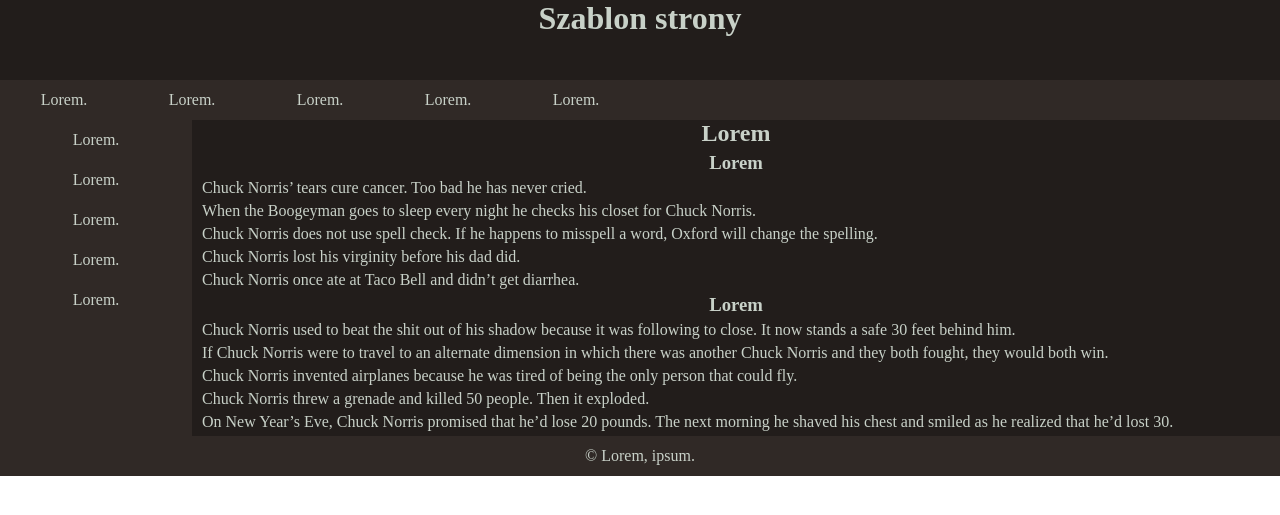
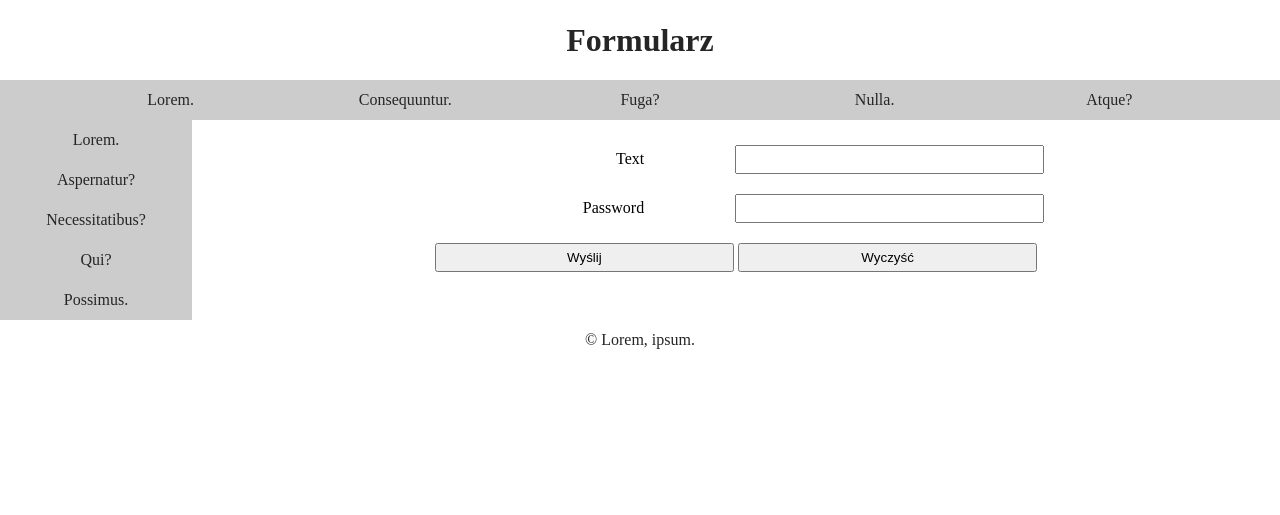
Before and after one commit to minigun20050/testrepo, a PHP site: page / in a window 1280 px wide. Shown: the top 515 px of the page. Run offline with PHP 8.4, Linux system fonts and the light colour scheme.

Commit message:
Add files via upload

```diff
--- a/index.html
+++ b/index.html
@@ -8,53 +8,54 @@
 </head>
 <body>
     <header>
-        <h1>Szablon strony</h1>
+        <h1>Formularz</h1>
     </header>
     <nav>
         <ul>
             <li><a href="#">Lorem.</a></li>
-            <li><a href="#">Lorem.</a></li>
-            <li><a href="#">Lorem.</a></li>
-            <li><a href="#">Lorem.</a></li>
-            <li><a href="#">Lorem.</a></li>
+            <li><a href="#">Consequuntur.</a></li>
+            <li><a href="#">Fuga?</a></li>
+            <li><a href="#">Nulla.</a></li>
+            <li><a href="#">Atque?</a></li>
         </ul>
     </nav>
     <main>
         <aside>
             <ul>
                 <li><a href="#">Lorem.</a></li>
-                <li><a href="#">Lorem.</a></li>
-                <li><a href="#">Lorem.</a></li>
-                <li><a href="#">Lorem.</a></li>
-                <li><a href="#">Lorem.</a></li>
+                <li><a href="#">Aspernatur?</a></li>
+                <li><a href="#">Necessitatibus?</a></li>
+                <li><a href="#">Qui?</a></li>
+                <li><a href="#">Possimus.</a></li>
             </ul>
         </aside>
         <article>
-            <header>
-                <h2>Lorem</h2>
-            </header>
-            <section>
-                <header>
-                    <h3>Lorem</h3>
-                </header>
-                <p>Chuck Norris’ tears cure cancer. Too bad he has never cried.</p>
-                <p>When the Boogeyman goes to sleep every night he checks his closet for Chuck Norris.</p>
-                <p>Chuck Norris does not use spell check. If he happens to misspell a word, Oxford will change the spelling.</p>
-                <p>Chuck Norris lost his virginity before his dad did.</p>
-                <p>Chuck Norris once ate at Taco Bell and didn’t get diarrhea.</p>
-            </section>
-            <section>
-                <header>
-                    <h3>Lorem</h3>
-                </header>
-                <p>Chuck Norris used to beat the shit out of his shadow because it was following to close. It now stands a safe 30 feet behind him.</p>
-                <p>If Chuck Norris were to travel to an alternate dimension in which there was another Chuck Norris and they both fought, they would both win.</p>
-                <p>Chuck Norris invented airplanes because he was tired of being the only person that could fly.</p>
-                <p>Chuck Norris threw a grenade and killed 50 people. Then it exploded.</p>
-                <p>On New Year’s Eve, Chuck Norris promised that he’d lose 20 pounds. The next morning he shaved his chest and smiled as he realized that he’d lost 30.</p>
-            </section>
+            <form action="index.html" method="get">
+                <div class="form-field">
+                    <div class="form-label">
+                        <label for="pole-1">Text</label>
+                    </div>
+                    <div class="form-input">
+                        <input type="text" name="pole-1" id="pole-1">
+                    </div>
+                </div>
+                <div class="form-field">
+                    <div class="form-label">
+                        <label for="pole-2">Password</label>
+                    </div>
+                    <div class="form-input">
+                        <input type="password" name="pole-2" id="pole-2">
+                    </div>
+                </div>
+                <div class="form-buttons">
+                    <input type="submit" value="Wyślij">
+                    <input type="reset" value="Wyczyść">
+                </div>
+            </form>
         </article>
     </main>
-    <footer>&copy Lorem, ipsum.</footer>
+    <footer>
+        &copy; Lorem, ipsum.
+    </footer>
 </body>
 </html>
--- a/style.css
+++ b/style.css
@@ -6,35 +6,38 @@
 
 body > header {
     height: 10vh;
-    line-height: 10hv;
-    background-color: rgb(34, 29, 27);
-    color: rgb(200, 209, 200);
 }
 body > header > h1 {
+    line-height: 10vh;
     text-align: center;
+    color: #252525;
 }
-
-nav {
-    background-color: rgb(48, 41, 38);
+body > nav {
     min-height: 5vh;
+    background-color: #ccc;
 }
-nav > ul {
+body > nav > ul {
     display: flex;
     flex-direction: row;
+    align-items: center;
+    justify-content: space-evenly;
     list-style-type: none;
 }
-nav > ul > li {
-    width: 10vw;
+body > nav > ul > li {
+width: 10vw;
+line-height: 5vh;
 }
-nav a {
+body > nav > ul > li a {
     display: block;
+    text-align: center;
+    text-decoration: none;
+    color: #252525;
+}
+body > footer {
+    text-align: center;
+    height: 5vh;
     line-height: 5vh;
-    text-decoration: none;
-    text-align: center;
-    color: rgb(200, 209, 200);
-}
-nav a:hover {
-    background-color: rgb(88, 76, 71);
+    color: #252525;
 }
 
 main {
@@ -42,48 +45,60 @@ main {
 }
 main > aside {
     width: 15vw;
-    background-color: rgb(48, 41, 38);
+    background-color: #ccc;
 }
 main > aside > ul {
     display: flex;
     flex-direction: column;
+    align-items: center;
+    align-content: space-evenly;
     list-style-type: none;
 }
 main > aside > ul > li {
     width: 100%;
+    line-height: 5vh;
 }
-main > aside a {
+main > aside > ul > li a {
     display: block;
-    line-height: 5vh;
+    text-align: center;
     text-decoration: none;
-    text-align: center;
-    color: rgb(200, 209, 200);
-}
-main > aside a:hover {
-    background-color: rgb(88, 76, 71);
+    color: #252525;
 }
 main > article {
     width: 85vw;
-    background-color: rgb(34, 29, 27);
-    color: rgb(200, 209, 200);
 }
-main > article h2, main > article h3 {
+main > article > form {
+    margin: auto;
+    margin-top: 15px;
+    margin-bottom: 15px;
+    width: 60vw;
+}
+main > article > form .form-field {
+    display: flex;
+    flex-direction: row;
+}
+main > article > form .form-field > .form-label {
+    width: 40%;
+    text-align: right;
+}
+main > article > form .form-field > .form-label > label {
+    display: block;
+    padding: 15px;
+}
+main > article > form .form-field > .form-input {
+    width: 60%;
     text-align: center;
-    padding-bottom: 5px;
+    padding: 10px;
 }
-main > article section {
-    padding-left: 10px;
-    padding-right: 10px;
-    text-align: justify;
+main > article > form .form-field > .form-input > input {
+    width: 70%;
+    padding: 5px;
 }
-main > article section > p {
-    padding-bottom: 5px;
+main > article > form > .form-buttons {
+    text-align: center;
+    padding: 10px;
 }
-
-footer {
-    background-color: rgb(48, 41, 38);
-    height: 5vh;
-    line-height: 5vh;
-    color: rgb(200, 209, 200);
-    text-align: center;
+main > article > form .form-buttons > input {
+    padding: 5px;
+    width: 40%;
 }
```
